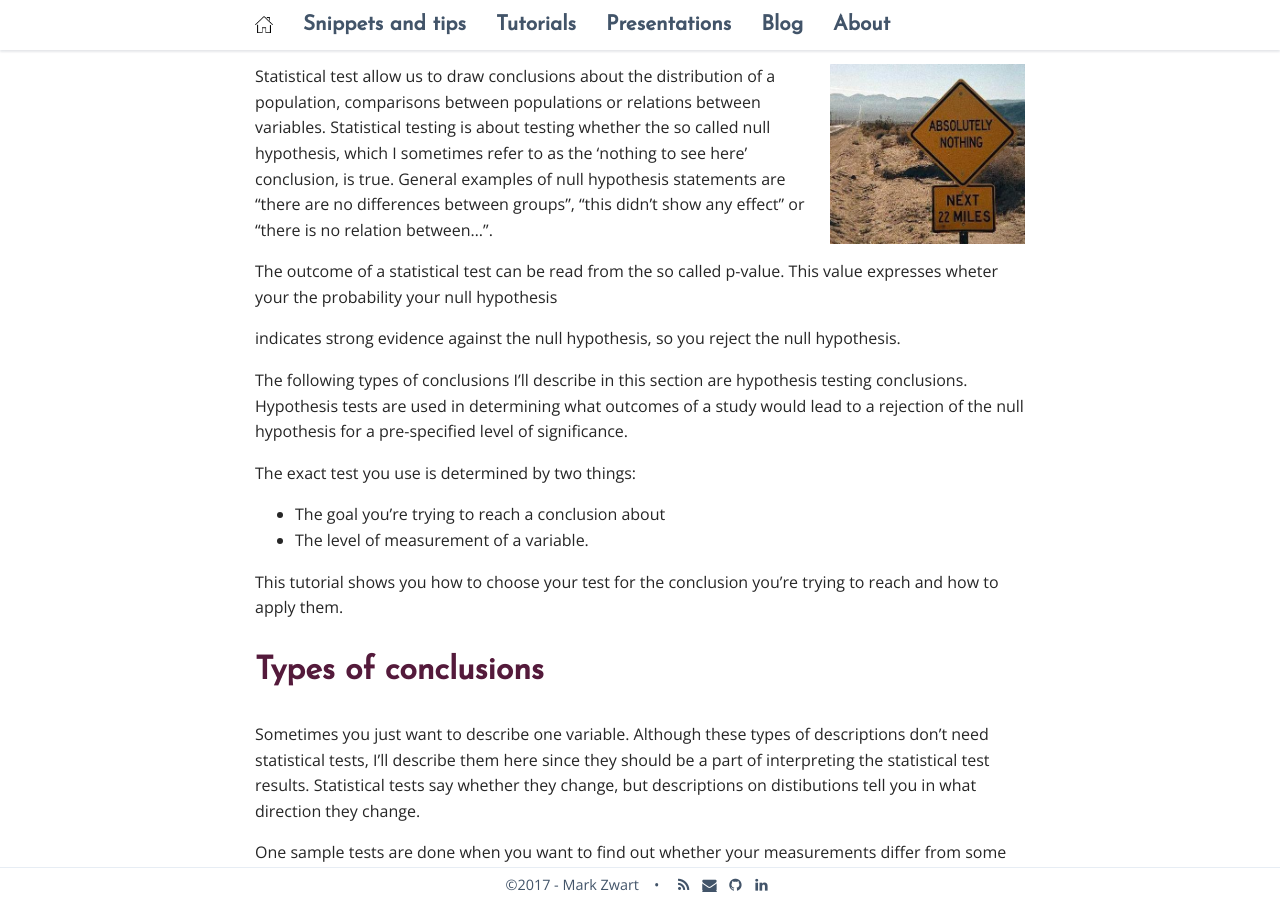
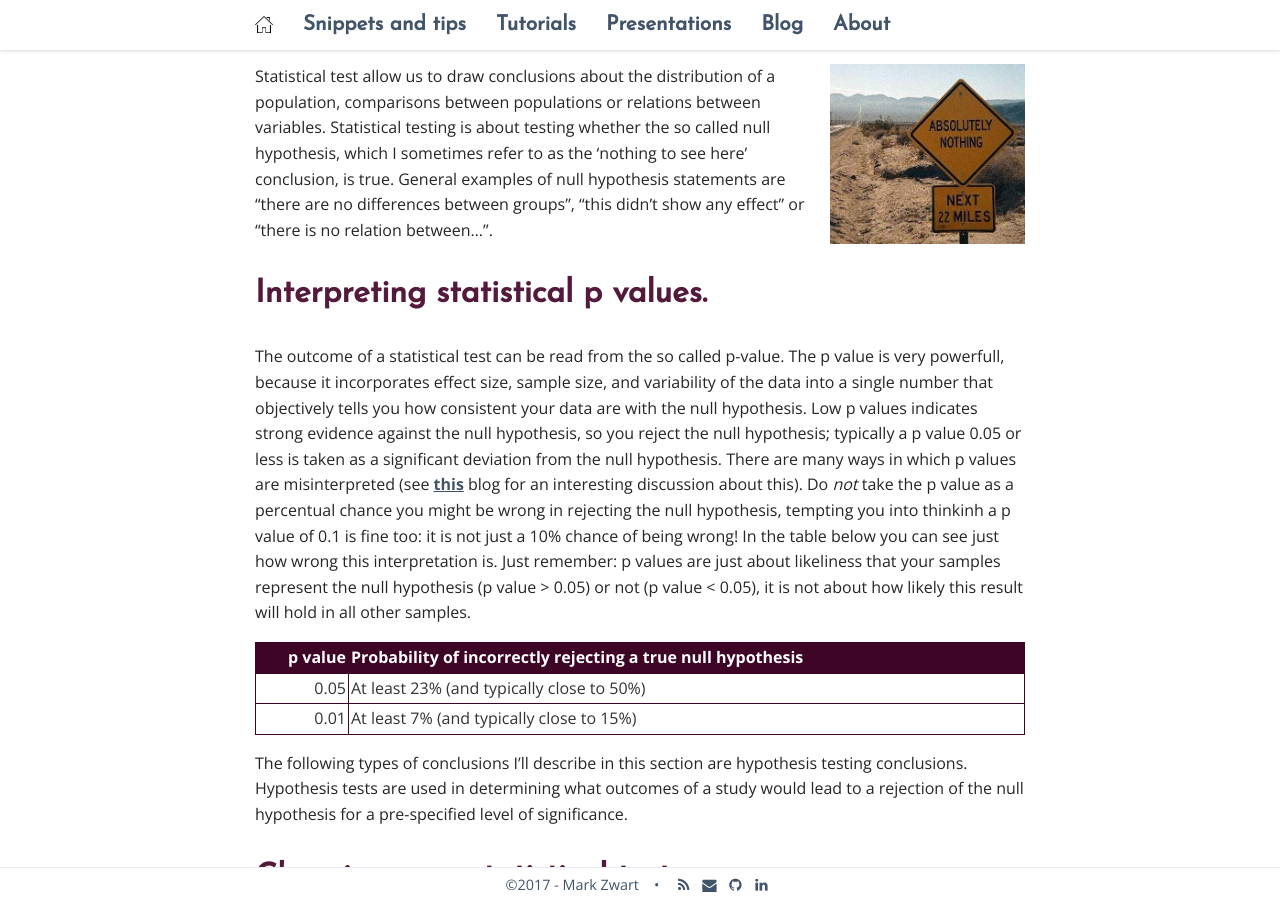
Before and after one commit to mark-me/mark-me.github.io, a Jekyll site: the page built from _pages/tutorials/statistical-tests/statistical-tests.md, in a window 1280 px wide and 900 px high, scrolled down 612 px. Built offline with Jekyll 4.4.1, drawn with Linux system fonts in a browser that asks for light colours; nearby versions of some CDN libraries; comment, search, counter and statistics services are not loaded; some of the changed text lies outside the part shown.

Commit message:
Update statistical-tests.md

```diff
--- a/_pages/tutorials/statistical-tests/statistical-tests.md
+++ b/_pages/tutorials/statistical-tests/statistical-tests.md
@@ -19,21 +19,27 @@ This tutorial is one in a series of four. The goal of this whole tutorial shows
 
 Statistical test allow us to draw conclusions about the distribution of a population, comparisons between populations or relations between variables. Statistical testing is about testing whether the so called null hypothesis, which I sometimes refer to as the 'nothing to see here' conclusion, is true. General examples of null hypothesis statements are "there are no differences between groups", "this didn't show any effect" or "there is no relation between...".
 
-The outcome of a statistical test can be read from the so called p-value. This value expresses wheter your the probability your null hypothesis
+# Interpreting statistical p values.
 
-indicates strong evidence against the null hypothesis, so you reject the null hypothesis.
+The outcome of a statistical test can be read from the so called p-value. The p value is very powerfull, because it incorporates effect size, sample size, and variability of the data into a single number that objectively tells you how consistent your data are with the null hypothesis. Low p values indicates strong evidence against the null hypothesis, so you reject the null hypothesis; typically a p value 0.05 or less is taken as a significant deviation from the null hypothesis. There are many ways in which p values are misinterpreted (see [this](http://blog.minitab.com/blog/adventures-in-statistics-2/how-to-correctly-interpret-p-values) blog for an interesting discussion about this). Do _not_ take the p value as a percentual chance you might be wrong in rejecting the null hypothesis, tempting you into thinkinh a p value of 0.1 is fine too: it is not just a 10% chance of being wrong! In the table below you can see just how wrong this interpretation is. Just remember: p values are just about likeliness that your samples represent the null hypothesis (p value > 0.05) or not (p value < 0.05), it is not about how likely this result will hold in all other samples.
+
+| p value | Probability of incorrectly rejecting a true null hypothesis |
+| ------: | ----------------------------------------------------------- |
+| 0.05    | At least 23% (and typically close to 50%)                   |
+| 0.01    | At least 7% (and typically close to 15%)                    |
 
 The following types of conclusions I'll describe in this section are hypothesis testing conclusions. Hypothesis tests are used in determining what outcomes of a study would lead to a rejection of the null hypothesis for a pre-specified level of significance.
 
+# Choosing your statistical test
 
 The exact test you use is determined by two things:
 
 * The goal you're trying to reach a conclusion about
 * The level of measurement of a variable.
 
-This tutorial shows you how to choose your test for the conclusion you're trying to reach and how to apply them.
+This tutorial shows you how to choose your test for the conclusion you're trying to reach and how to apply and interpret them.
 
-# Types of conclusions
+## Types of conclusions
 
 Sometimes you just want to describe one variable. Although these types of descriptions don't need statistical tests, I'll describe them here since they should be a part of interpreting the statistical test results. Statistical tests say whether they change, but descriptions on distibutions tell you in what direction they change.
 
@@ -43,7 +49,7 @@ Two sample tests come in two flavors: unrelated and related samples. Unrelated s
 
 Tests of association determine what the strength of the movement between variables is. It can be used if you want to know if there is any relation between the customer's amount spent, and the number of orders the customer already placed.
 
-# Levels of measurement
+## Levels of measurement
 
 A variable can be categorized as one of the following levels of measurements, in order of increasing information value:
 
```
